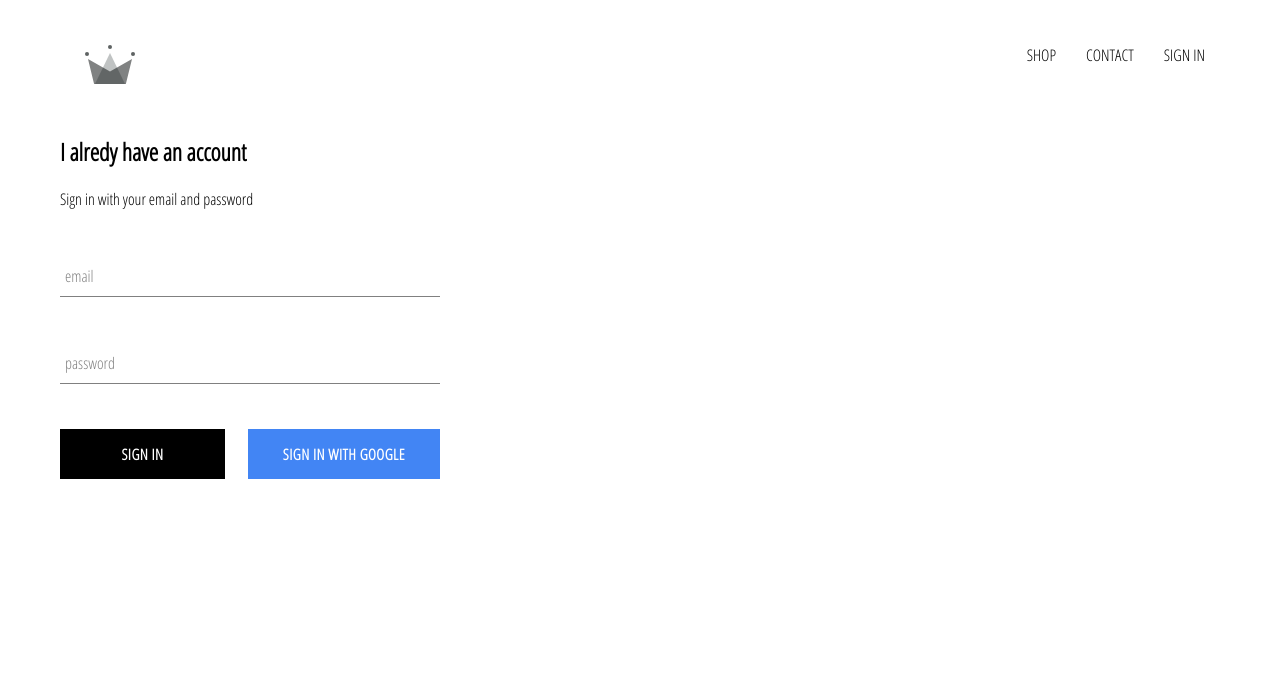
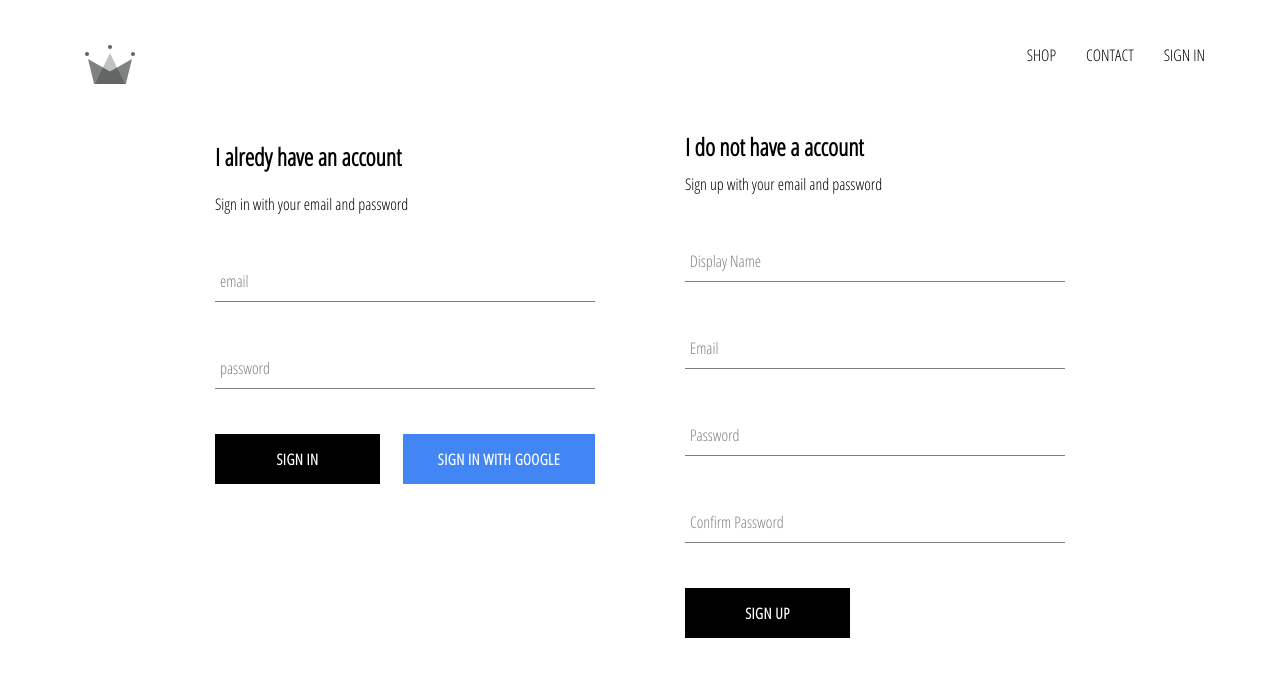
Before and after one commit to ernestob445/crwn-clothing, a React (Create React App) app: page /signin in a window 1280 px wide. Shown: the top 676 px of the page. Built offline with nearby package versions, Linux system fonts and the light colour scheme; no server answers.

Commit message:
implemented firebase utils, registrar usuarios y almanecarlos en firestore

```diff
--- a/src/App.js
+++ b/src/App.js
@@ -8,7 +8,7 @@
 import ShopPage from './pages/shop/shop.component';
 import SignInAndSignUpPage from './pages/sign-in-and-sign-up/sign-in-and-sign-up.component';
 import Header from './components/header/header.component';
-import { auth } from './firebase/firebase.utils';
+import { auth, createUserProfileDocument } from './firebase/firebase.utils';
 
 /* <Route exact path='' component={ } /> */
 
@@ -25,10 +25,22 @@
   unsubscribeFromAuth = null
 
   componentDidMount() {
-    this.unsubscribeFromAuth = auth.onAuthStateChanged(user => {
-      this.setState({ currentUser: user });
+    this.unsubscribeFromAuth = auth.onAuthStateChanged(async userAuth => {
+      if (userAuth) {
+        const userRef = await createUserProfileDocument(userAuth);
 
-      console.log(user);
+        userRef.onSnapshot(snapShot => {
+          this.setState({
+            currentUser: {
+              id: snapShot.id,
+              ...snapShot.data()
+            }
+          });
+        });
+      }
+      else {
+        this.setState({ currentUser: userAuth });
+      }
     })
   }
 
--- /dev/null
+++ b/src/components/sign-up/sign-up.component.jsx
@@ -0,0 +1,100 @@
+import React from 'react';
+
+import FormInput from '../form-input/form-input.component';
+import CustomButton from '../custom-button/custom-button.component';
+import { auth, createUserProfileDocument } from '../../firebase/firebase.utils';
+
+import './sign-up.styles.scss';
+
+class SignUp extends React.Component {
+    constructor() {
+        super();
+
+        this.state = {
+            displayName: '',
+            email: '',
+            password: '',
+            confirmPassword: ''
+        }
+    }
+
+    handleSubmit = async event => {
+        event.preventDefault();
+
+        const { displayName, email, password, confirmPassword } = this.state;
+
+        if (password !== confirmPassword) {
+            alert("Passwords don't match");
+            return;
+        }
+
+        try {
+            const { user } = await auth.createUserWithEmailAndPassword(email, password);
+
+            await createUserProfileDocument(user, { displayName });
+
+            this.setState({
+                displayName: '',
+                email: '',
+                password: '',
+                confirmPassword: ''
+            })
+        } catch (error) {
+            console.log(error);
+        }
+    }
+
+    handleChange = event => {
+        const { value, name } = event.target;
+
+        this.setState({ [name]: value });
+    }
+
+    render() {
+        const { displayName, email, password, confirmPassword } = this.state;
+        return (
+            <div className='sign-up'>
+                <h2 className='title'>I do not have a account</h2>
+                <span>Sign up with your email and password</span>
+                <form className='sign-up-form' onSubmit={this.handleSubmit}>
+                    <FormInput
+                        name='displayName'
+                        type='text'
+                        value={displayName}
+                        handleChange={this.handleChange}
+                        label='Display Name'
+                        required
+                    />
+                    <FormInput
+                        name='email'
+                        type='email'
+                        value={email}
+                        handleChange={this.handleChange}
+                        label='Email'
+                        required
+                    />
+                    <FormInput
+                        name='password'
+                        type='password'
+                        value={password}
+                        handleChange={this.handleChange}
+                        label='Password'
+                        required
+                    />
+                    <FormInput
+                        name='confirmPassword'
+                        type='Password'
+                        value={confirmPassword}
+                        handleChange={this.handleChange}
+                        label='Confirm Password'
+                        required
+                    />
+
+                    <CustomButton type='submit'>Sign up</CustomButton>
+                </form>
+            </div>
+        )
+    }
+}
+
+export default SignUp;
--- /dev/null
+++ b/src/components/sign-up/sign-up.styles.scss
@@ -0,0 +1,9 @@
+.sign-up {
+  display: flex;
+  flex-direction: column;
+  width: 380px;
+
+  .title {
+    margin: 10px 0;
+  }
+}
--- a/src/firebase/firebase.utils.js
+++ b/src/firebase/firebase.utils.js
@@ -12,6 +12,32 @@
     measurementId: "G-5GGS7BY1R3"
 };
 
+export const createUserProfileDocument = async (userAuth, additionalData) => {
+    if (!userAuth) return;
+
+    const userRef = firestore.doc(`users/${userAuth.uid}`);
+
+    const snapShot = await userRef.get();
+
+
+    if (!snapShot.exists) {
+        const { displayName, email } = userAuth;
+        const createdAt = new Date();
+
+        try {
+            await userRef.set({
+                displayName,
+                email,
+                createdAt,
+                ...additionalData
+            })
+        } catch (error) {
+            console.log('Error creating user ', error.message);
+        }
+    }
+    return userRef;
+}
+
 firebase.initializeApp(config);
 
 export const auth = firebase.auth();
--- a/src/pages/sign-in-and-sign-up/sign-in-and-sign-up.component.jsx
+++ b/src/pages/sign-in-and-sign-up/sign-in-and-sign-up.component.jsx
@@ -1,12 +1,14 @@
 import React from 'react';
 
 import SignIn from '../../components/sign-in/sign-in.components';
+import SignUp from '../../components/sign-up/sign-up.component';
 
 import './sign-in-and-sign-up.styles.scss';
 
 const SignInAndSignUpPage = () => (
     <div className='sign-in-and-sign-up'>
         <SignIn />
+        <SignUp />
     </div>
 )
 
--- a/src/pages/sign-in-and-sign-up/sign-in-and-sign-up.styles.scss
+++ b/src/pages/sign-in-and-sign-up/sign-in-and-sign-up.styles.scss
@@ -0,0 +1,6 @@
+.sign-in-and-sign-up {
+    width: 850px;
+    display: flex;
+    justify-content: space-between;
+    margin: 30px auto;
+  }
```
